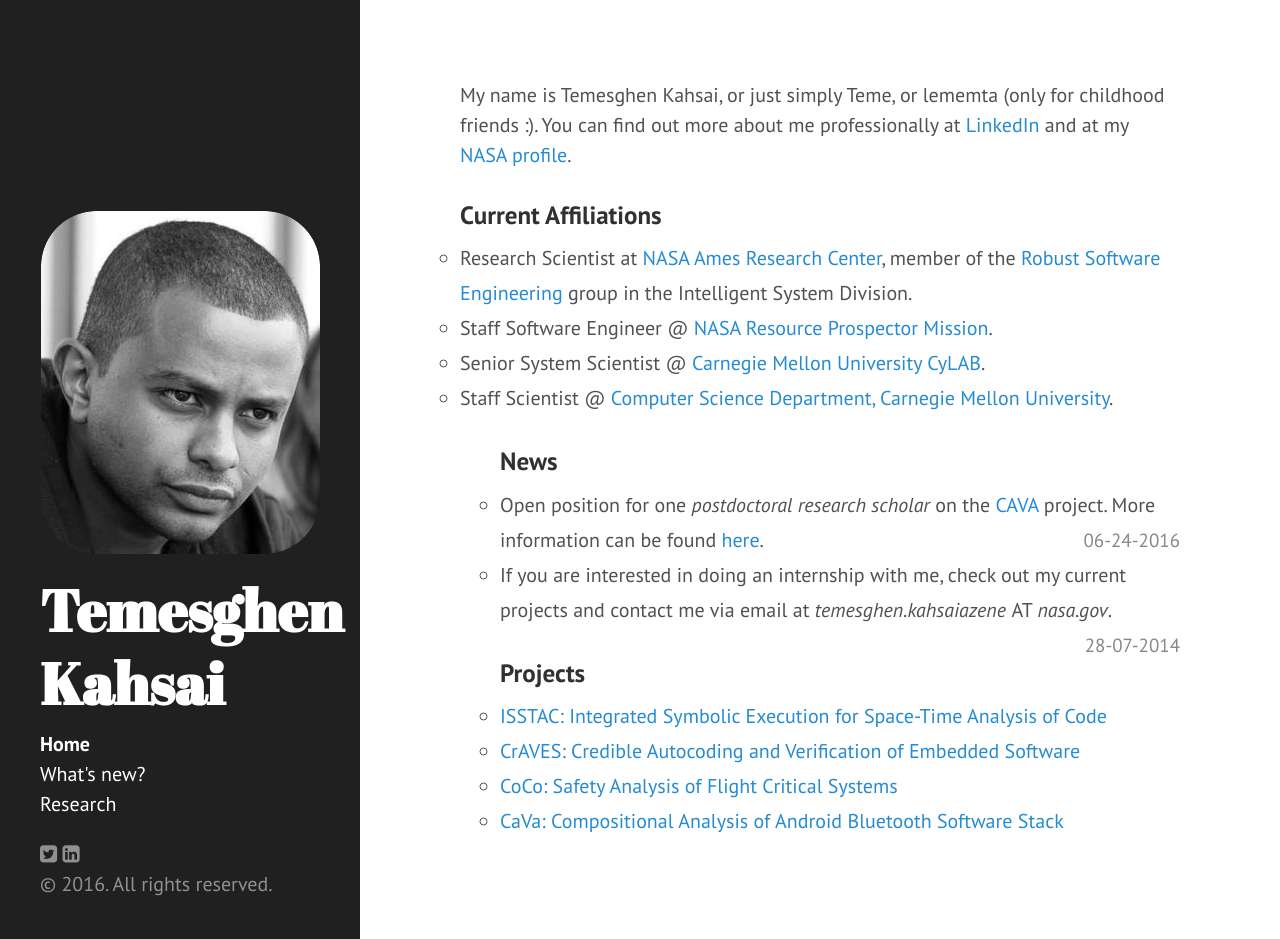
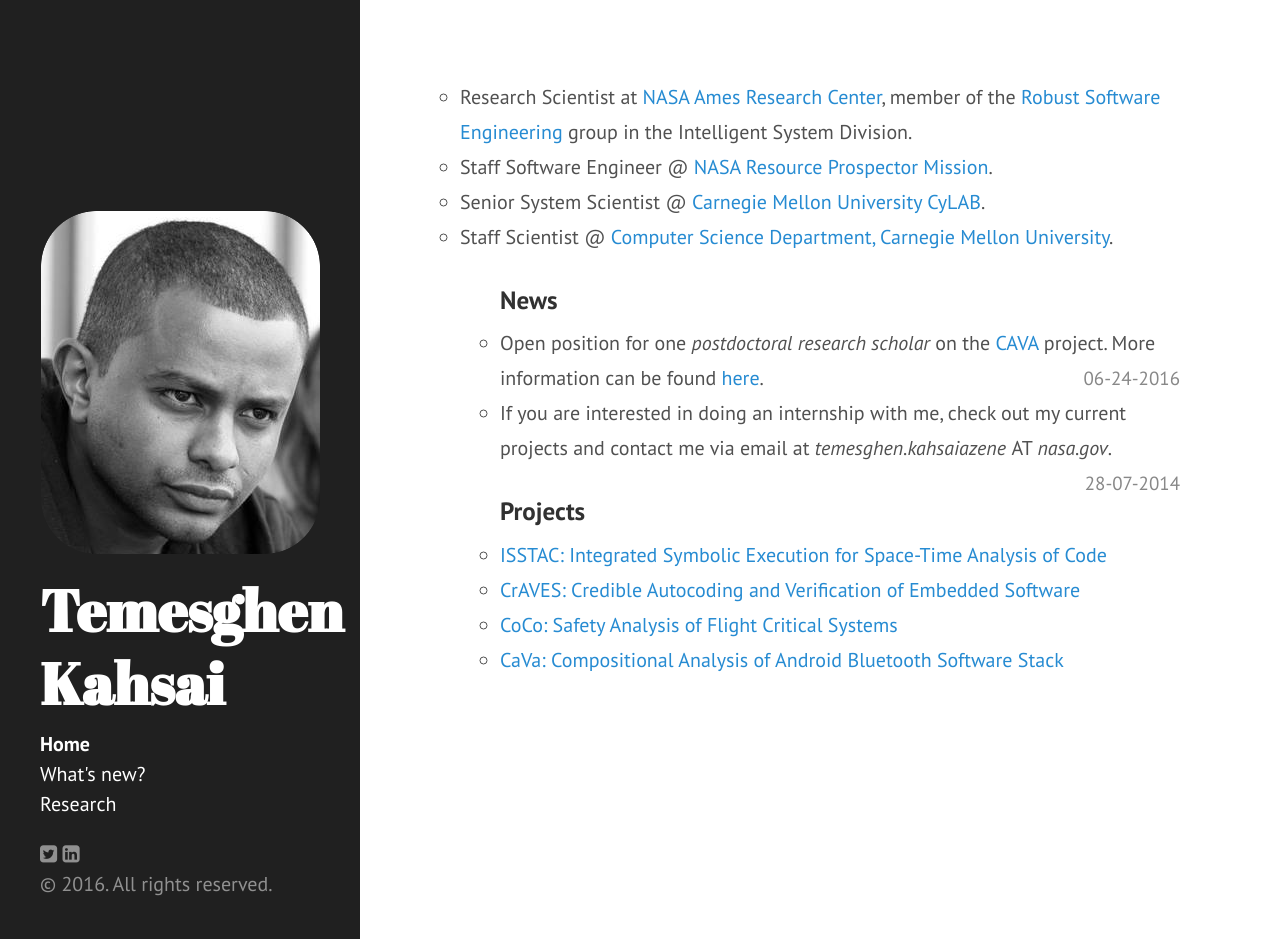
Before and after one commit to lememta/lememta.github.io, a Jekyll site: the page built from index.html, in a window 1280 px wide and 939 px high. Built offline with Jekyll 4.4.1, drawn with Linux system fonts in a browser that asks for light colours; nearby versions of some CDN libraries; the list of posts is cut into pages by our own code.

Commit message:
tiny update

```diff
--- a/index.html
+++ b/index.html
@@ -5,9 +5,7 @@
 
 <div class="home">
 
-My name is Temesghen Kahsai, or just simply Teme, or lememta (only for childhood friends :). You can find out more about me professionally at <a href="http://www.linkedin.com/in/temesghen/">LinkedIn</a> and at my <a href="http://ti.arc.nasa.gov/profile/tkahsaia/">NASA profile</a>.
 
-<h3>Current Affiliations</h3>
 
 <ul class="things">
   <li>Research Scientist at <a href="http://www.nasa.gov/centers/ames/home/index.html"> NASA Ames Research Center</a>, member of the <a href="http://ti.arc.nasa.gov/tech/rse/">Robust Software Engineering</a> group in the Intelligent System Division.</li>
```
